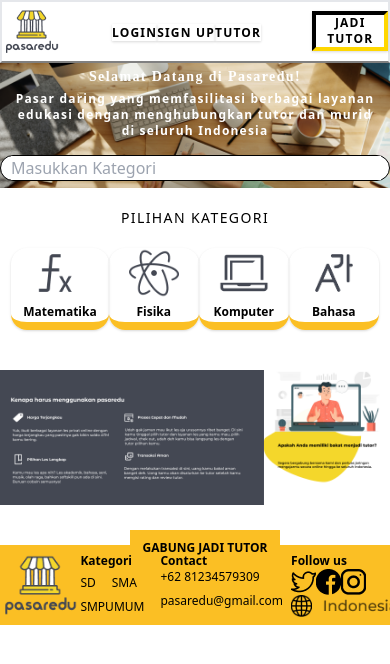
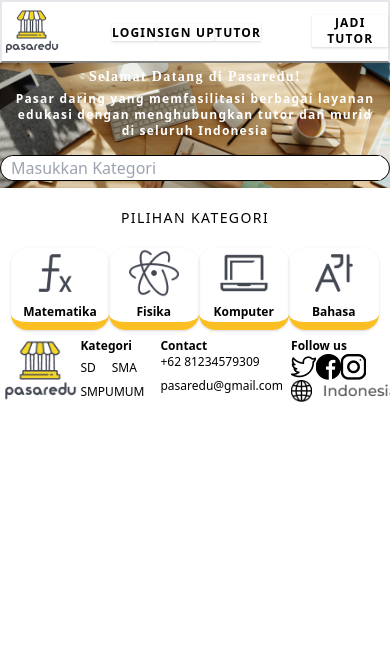
Before and after one commit to thomas-fm/pasaredu, a Next.js app: page / in a window 390 px wide. Shown: the top 664 px of the page. Built offline with nearby package versions, Linux system fonts and the light colour scheme.

Commit message:
coba fix responsive

```diff
--- a/pages/index.js
+++ b/pages/index.js
@@ -22,7 +22,7 @@ export default function Home() {
                         <form><input placeholder="Masukkan Kategori" type="text" style={{width: "98%", outline: "none"}}></input></form>
                     </div>
                 </div>
-                <div className="my-2 md:my-10 lg:my-10 2xl:my-10"></div>
+                <div className="my-2 md:my-8 lg:my-10 2xl:my-10"></div>
               </div>
             </div>
           </div>
@@ -56,18 +56,6 @@ export default function Home() {
               </ul>
             </div>
           </div>
-
-          <div className="my-10 h-[135px] 2xl:my-40 lg:my-40 md:my-20 md:h-[420px] lg:h-[612px] 2xl:h-[612px]">
-            <div className="bg-benefit" style={{width: "100%", height:"100%"}}>
-              <div className="flex md:flex lg:flex 2xl:flex">
-                <div className="p-0 mx-[120px] my-[160px] md:flex lg:flex 2xl:flex md:mx-[830px] md:my-[370px] lg:mx-[1280px] lg:my-[550px] 2xl:mx-[1280px] 2xl:my-[550px]">
-                  <button className="p-0 w-[150px] md:w-[250px] md:px-2 md:py-1 lg:py-2 2xl:py-2 lg:px-4 2xl:px-4 bg-yellow-400 border-4 border-yellow-400" style={{marginLeft: "10px", marginRight: "-100px"}}>
-                      <a href="/register/tutor" className="text-xs font-semibold lg:text-base 2xl:text-base md:text-base lg:font-bold 2xl:font-bold md:font-bold uppercase ">Gabung jadi Tutor</a>
-                  </button>
-                </div>
-              </div>
-            </div>
-          </div>
         </main>
         <Footer/>
       </div>
--- a/src/layout/Footer.js
+++ b/src/layout/Footer.js
@@ -4,8 +4,8 @@ export default function Footer(){
     return (
         <>
             <footer>
-                <div className="my-20 h-[200px] 2xl:my-40 2xl:w-full 2xl:h-[200px] md:w-full md:h-[200px]">
-                    <div className="items-center h-[300px] bg-yellow-400 md:h-[365px] 2xl:h-[375px] flex">
+                <div className="my-20 h-[200px] 2xl:my-40 2xl:w-full 2xl:h-[200px] md:w-full md:h-[400px]">
+                    <div className="items-center h-[300px] bg-yellow-400 md:h-[300px] 2xl:h-[375px] flex">
                         <div className="items-center bg-yellow-400">
                             <div className="w-6/12 2xl:mx-40 2xl:my-20 md:mx-40 md:my-20 flex">
                                 <img src="/pasaredu-logo.png" alt="Logo Pasaredu"></img>
```
